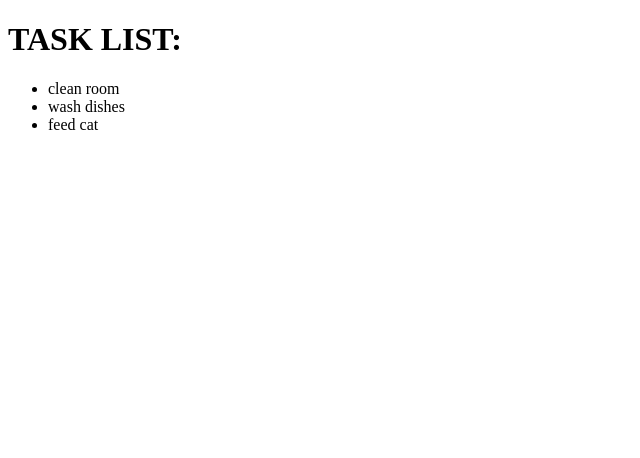
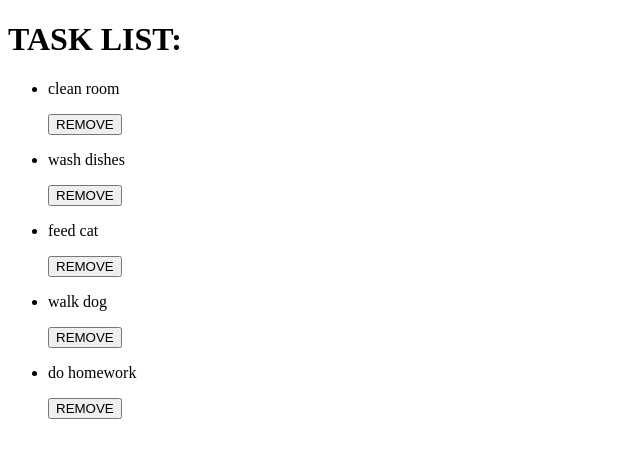
Before and after one commit to uprighted-learners/ptsb-sep-2024-day-42, a React (Vite) app: page / in a window 1280 px wide. Shown: the top 458 px of the page, without its empty margins (0-640 px from the left). Built offline with nearby package versions, Linux system fonts and the light colour scheme.

Commit message:
remove tasks!

```diff
--- a/src/App.jsx
+++ b/src/App.jsx
@@ -1,16 +1,17 @@
 import React, { useState } from 'react'
+import TaskList from "./components/TaskList"
 
 export default function App() {
-    const [tasks, setTasks] = useState(["clean room", "wash dishes", "feed cat"])
+    const [tasks, setTasks] = useState(["clean room", "wash dishes", "feed cat", "walk dog", "do homework"])
+
+    const removeTask = (index) => {
+        setTasks(tasks.filter((_, i) => i !== index))
+    }
 
     return (
         <div>
             <h1>TASK LIST:</h1>
-            <ul>
-                {tasks.map((task, index) =>
-                    <li key={index}>{task}</li>
-                )}
-            </ul>
+            <TaskList tasks={tasks} removeTask={removeTask} />
         </div>
     )
 }
--- /dev/null
+++ b/src/components/TaskList.jsx
@@ -0,0 +1,20 @@
+import React from 'react'
+
+export default function TaskList({ tasks, removeTask }) {
+    return (
+        <div>
+            <ul>
+                {tasks.map((task, index) =>
+                    <li key={index}>
+                        <p>{task}</p>
+                        <button
+                            onClick={() => removeTask(index)}
+                        >
+                            REMOVE
+                        </button>
+                    </li>
+                )}
+            </ul>
+        </div>
+    )
+}
```
